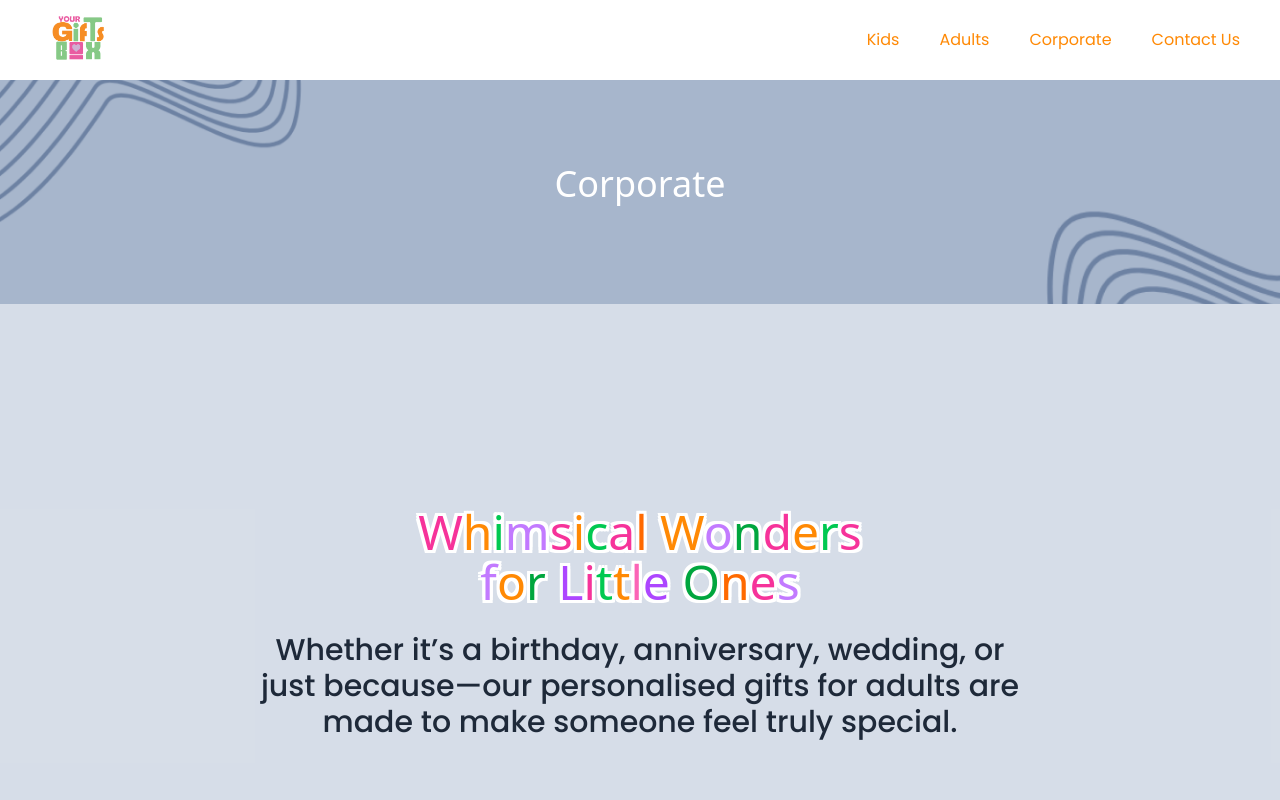
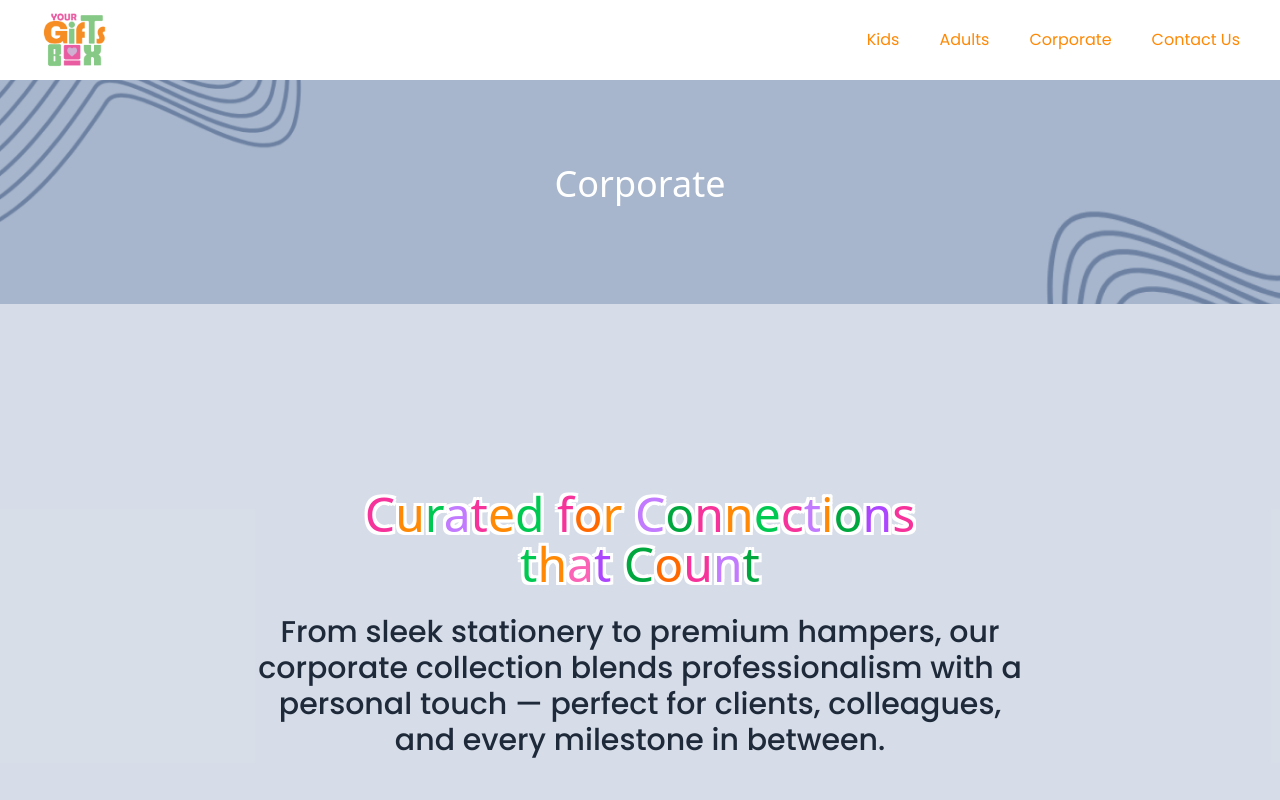
Before and after one commit to SourishSamanta/gifts-box, a React (Vite) app: page /corporate in a window 1280 px wide. Shown: the top 800 px of the page. Built offline with nearby package versions, Linux system fonts and the light colour scheme; no server answers; a web font is replaced by a local one.

Commit message:
Home page edited

```diff
--- a/src/components/Nav.jsx
+++ b/src/components/Nav.jsx
@@ -30,7 +30,7 @@ const Nav = () => {
       <img
         onClick={() => navigate("/")}
         src={logo}
-        className="md:h-full h-3/5 cursor-pointer"
+        className="md:h-4/5 h-3/5 cursor-pointer"
         alt="Logo"
       />
 
--- a/src/views/AdultsPage.jsx
+++ b/src/views/AdultsPage.jsx
@@ -104,7 +104,7 @@ const AdultsPage = () => {
         <div className="w-full pt-[8vh]">
             {/* Top Banner */}
             <div className="bg-[url(/assets/adultsPageBg.png)] bg-cover flex items-center justify-center h-[30vh] text-center text-white text-4xl font-bold relative">
-            <div className=" bg-repeat h-full w-full absolute top-0 left-0 opacity-30"></div>
+                <div className=" bg-repeat h-full w-full absolute top-0 left-0 opacity-30"></div>
                 <span className=" cherry relative z-10">Adults</span>
             </div>
 
@@ -116,52 +116,52 @@ const AdultsPage = () => {
                 <div className="text-center">
                     <h2 className="text-2xl md:text-5xl font-bold mb-6">
                         <span className="text-pink-500 text-outline cherry">
-                            W
+                            E
                         </span>
                         <span className="text-orange-400 text-outline cherry">
-                            h
+                            v
                         </span>
                         <span className="text-green-500 text-outline cherry">
-                            i
+                            e
                         </span>
                         <span className="text-purple-400 text-outline cherry">
-                            m
+                            r
                         </span>
                         <span className="text-pink-500 text-outline cherry">
-                            s
+                            y
                         </span>
                         <span className="text-orange-400 text-outline cherry">
-                            i
+                            d
+                        </span>
+                        <span className="text-green-500 text-outline cherry">
+                            a
+                        </span>
+                        <span className="text-pink-500 text-outline cherry">
+                            y{" "}
+                        </span>
+                        <span className="text-orange-500 text-outline cherry">
+                            E
+                        </span>
+                        <span className="text-orange-400 text-outline cherry">
+                            l
+                        </span>
+                        <span className="text-purple-400 text-outline cherry">
+                            e
+                        </span>
+                        <span className="text-green-600 text-outline cherry">
+                            g
+                        </span>
+                        <span className="text-pink-500 text-outline cherry">
+                            a
+                        </span>
+                        <span className="text-orange-400 text-outline cherry">
+                            n
                         </span>
                         <span className="text-green-500 text-outline cherry">
                             c
                         </span>
                         <span className="text-pink-500 text-outline cherry">
-                            a
-                        </span>
-                        <span className="text-orange-500 text-outline cherry">
-                            l{" "}
-                        </span>
-                        <span className="text-orange-400 text-outline cherry">
-                            W
-                        </span>
-                        <span className="text-purple-400 text-outline cherry">
-                            o
-                        </span>
-                        <span className="text-green-600 text-outline cherry">
-                            n
-                        </span>
-                        <span className="text-pink-500 text-outline cherry">
-                            d
-                        </span>
-                        <span className="text-orange-400 text-outline cherry">
-                            e
-                        </span>
-                        <span className="text-green-500 text-outline cherry">
-                            r
-                        </span>
-                        <span className="text-pink-500 text-outline cherry">
-                            s{" "}
+                            e{" "}
                         </span>
                         <br />
                         <span className="text-purple-400 text-outline cherry">
@@ -174,31 +174,26 @@ const AdultsPage = () => {
                             r{" "}
                         </span>
                         <span className="text-purple-500 text-outline cherry">
-                            L
+                            G
                         </span>
                         <span className="text-pink-500 text-outline cherry">
-                            i
+                            r
                         </span>
                         <span className="text-green-500 text-outline cherry">
-                            t
+                            o
                         </span>
                         <span className="text-orange-400 text-outline cherry">
-                            t
+                            w
                         </span>
                         <span className="text-pink-400 text-outline cherry">
-                            l
+                            n{" "}
                         </span>
-                        <span className="text-purple-500 text-outline cherry">
-                            e{" "}
-                        </span>
+
                         <span className="text-green-600 text-outline cherry">
-                            O
+                            U
                         </span>
                         <span className="text-orange-500 text-outline cherry">
-                            n
-                        </span>
-                        <span className="text-pink-500 text-outline cherry">
-                            e
+                            p
                         </span>
                         <span className="text-purple-400 text-outline cherry">
                             s
@@ -206,9 +201,7 @@ const AdultsPage = () => {
                     </h2>
 
                     <p className="md:text-3xl text-xl space-y-2 max-w-3xl mx-auto mt-4 font-medium text-center text-gray-800">
-                        Whether it’s a birthday, anniversary, wedding, or just
-                        because—our personalised gifts for adults are made to
-                        make someone feel truly special.
+                        From personalised keepsakes to cozy home accents, our adult collection brings a touch of thoughtfulness to every celebration — big or small.
                     </p>
                 </div>
 
--- a/src/views/CorporatePage.jsx
+++ b/src/views/CorporatePage.jsx
@@ -116,106 +116,108 @@ const CorporatePage = () => {
                 <div className="text-center">
                     <h2 className="text-2xl md:text-5xl  font-bold mb-6">
                         <span className="text-pink-500 text-outline cherry">
-                            W
+                            C
                         </span>
                         <span className="text-orange-400 text-outline cherry">
-                            h
+                            u
                         </span>
                         <span className="text-green-500 text-outline cherry">
-                            i
+                            r
                         </span>
                         <span className="text-purple-400 text-outline cherry">
-                            m
+                            a
                         </span>
                         <span className="text-pink-500 text-outline cherry">
-                            s
-                        </span>
-                        <span className="text-orange-400 text-outline cherry">
-                            i
-                        </span>
-                        <span className="text-green-500 text-outline cherry">
-                            c
-                        </span>
-                        <span className="text-pink-500 text-outline cherry">
-                            a
-                        </span>
-                        <span className="text-orange-500 text-outline cherry">
-                            l{" "}
-                        </span>
-                        <span className="text-orange-400 text-outline cherry">
-                            W
-                        </span>
-                        <span className="text-purple-400 text-outline cherry">
-                            o
-                        </span>
-                        <span className="text-green-600 text-outline cherry">
-                            n
-                        </span>
-                        <span className="text-pink-500 text-outline cherry">
-                            d
+                            t
                         </span>
                         <span className="text-orange-400 text-outline cherry">
                             e
                         </span>
                         <span className="text-green-500 text-outline cherry">
-                            r
+                            d{" "}
+                        </span>
+                        <span className="text-pink-500 text-outline cherry">
+                            f
+                        </span>
+                        <span className="text-orange-500 text-outline cherry">
+                            o
+                        </span>
+                        <span className="text-orange-400 text-outline cherry">
+                            r{" "}
+                        </span>
+                        <span className="text-purple-400 text-outline cherry">
+                            C
+                        </span>
+                        <span className="text-green-600 text-outline cherry">
+                            o
+                        </span>
+                        <span className="text-pink-500 text-outline cherry">
+                            n
+                        </span>
+                        <span className="text-orange-400 text-outline cherry">
+                            n
+                        </span>
+                        <span className="text-green-500 text-outline cherry">
+                            e
+                        </span>
+                        <span className="text-pink-500 text-outline cherry">
+                            c
+                        </span>
+
+                        <span className="text-purple-400 text-outline cherry">
+                            t
+                        </span>
+                        <span className="text-orange-400 text-outline cherry">
+                            i
+                        </span>
+                        <span className="text-green-600 text-outline cherry">
+                            o
+                        </span>
+                        <span className="text-purple-500 text-outline cherry">
+                            n
                         </span>
                         <span className="text-pink-500 text-outline cherry">
                             s{" "}
                         </span>
                         <br />
-                        <span className="text-purple-400 text-outline cherry">
-                            f
-                        </span>
-                        <span className="text-orange-400 text-outline cherry">
-                            o
-                        </span>
-                        <span className="text-green-600 text-outline cherry">
-                            r{" "}
-                        </span>
-                        <span className="text-purple-500 text-outline cherry">
-                            L
-                        </span>
-                        <span className="text-pink-500 text-outline cherry">
-                            i
-                        </span>
                         <span className="text-green-500 text-outline cherry">
                             t
                         </span>
                         <span className="text-orange-400 text-outline cherry">
-                            t
+                            h
                         </span>
                         <span className="text-pink-400 text-outline cherry">
-                            l
+                            a
                         </span>
                         <span className="text-purple-500 text-outline cherry">
-                            e{" "}
+                            t{" "}
                         </span>
                         <span className="text-green-600 text-outline cherry">
-                            O
+                            C
                         </span>
                         <span className="text-orange-500 text-outline cherry">
+                            o
+                        </span>
+                        <span className="text-pink-500 text-outline cherry">
+                            u
+                        </span>
+                        <span className="text-purple-400 text-outline cherry">
                             n
                         </span>
-                        <span className="text-pink-500 text-outline cherry">
-                            e
-                        </span>
-                        <span className="text-purple-400 text-outline cherry">
-                            s
+                        <span className="text-green-600 text-outline cherry">
+                            t
                         </span>
                     </h2>
 
                     <p className="md:text-3xl text-xl space-y-2 max-w-3xl mx-auto mt-4 font-medium text-center text-gray-800">
-                        Whether it’s a birthday, anniversary, wedding, or just
-                        because—our personalised gifts for adults are made to
-                        make someone feel truly special.
+                        From sleek stationery to premium hampers, our corporate collection blends professionalism with a personal touch — perfect for clients, colleagues, and every milestone in between.
                     </p>
                 </div>
 
 
             </div>
 
-            <h1 className=" cherry md:text-4xl text-3xl text-[#A7B6CC] md:px-20 px-5 pt-20 ">Our Products</h1>
+            <h1 className=" cherry md:text-4xl text-3xl text-[#7594c4] md:px-20 px-5 pt-20 ">Our Products</h1>
 
             {/* Product Grid */}
             <div className="md:py-16 py-8 px-6 md:px-20 grid grid-cols-2 sm:grid-cols-3 md:grid-cols-5 gap-6">
```
Also changed, not shown: src/components/Hero.jsx (+9 -7 lines), public/assets/logo.png.
